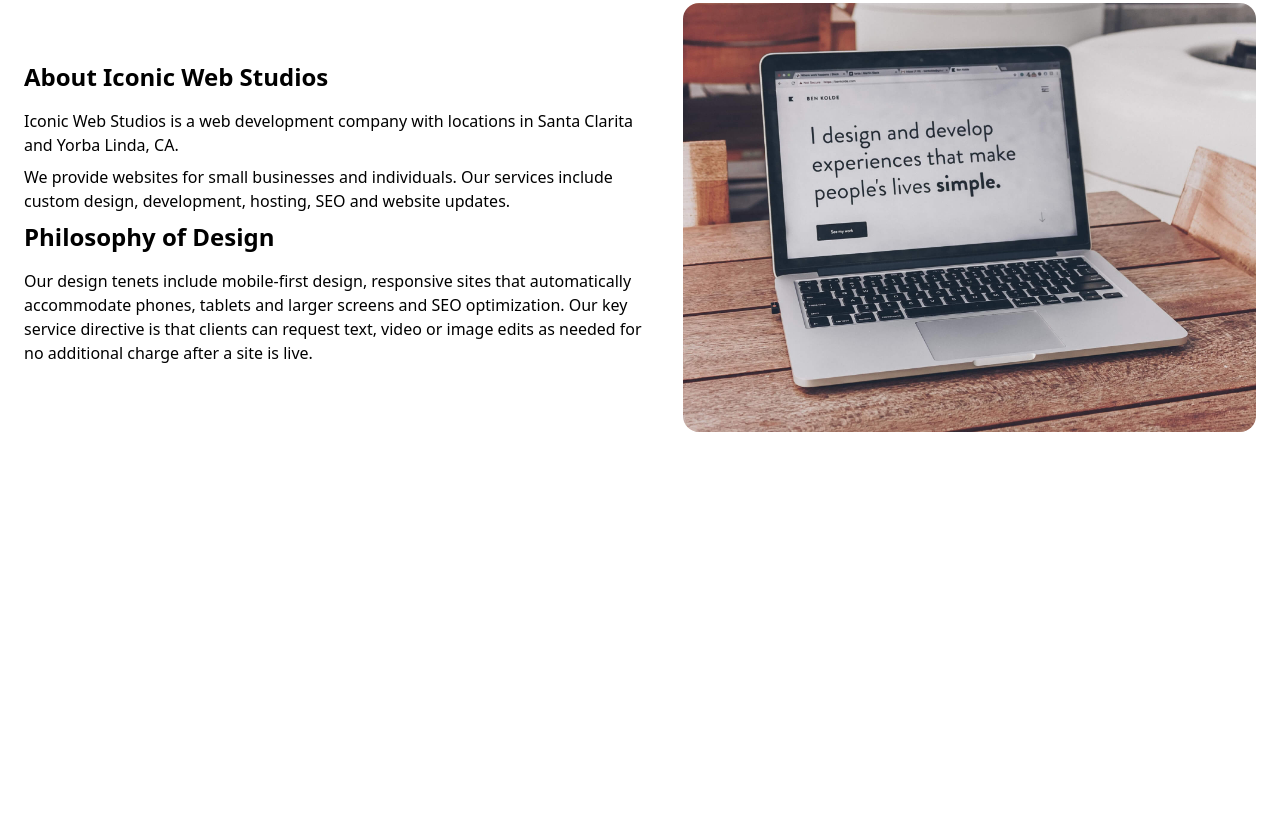
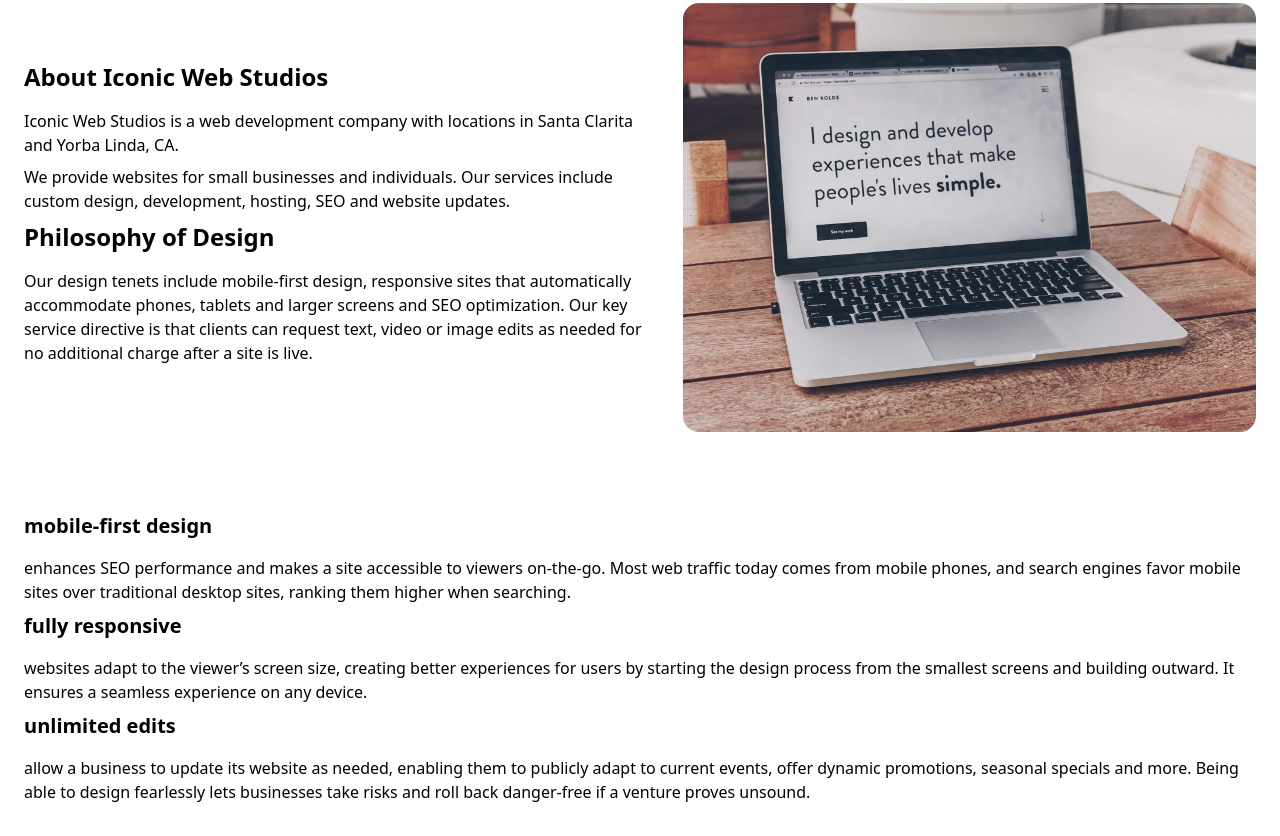
Before and after one commit to vishalicious213/tw-test-projects, a website: page src/index.html in a window 1280 px wide. Shown: the part 283-1119 px from the top of the page. Before the commit the page ends 800 px from the top, so only its background shows below. Drawn offline with Linux system fonts and the light colour scheme.

Commit message:
index.html: adding content

```diff
--- a/src/index.html
+++ b/src/index.html
@@ -20,14 +20,29 @@
 
     <section class="container mx-auto p-6 md:flex gap-6 items-center">
         <div>
-            <h2 class="h2">About Iconic Web Studios</h2>
+            <h2>About Iconic Web Studios</h2>
             <p class="body-text">Iconic Web Studios is a web development company with locations in Santa Clarita and Yorba Linda, CA.</p>
             <p class="body-text">We provide websites for small businesses and individuals. Our services include custom design, development, hosting, SEO and website updates.</p>
-            <h2 class="h2">Philosophy of Design</h2>
+            <h2>Philosophy of Design</h2>
             <p class="body-text">Our design tenets include mobile-first design, responsive sites that automatically accommodate phones, tablets and larger screens and SEO optimization. Our key service directive is that clients can request text, video or image edits as needed for no additional charge after a site is live.</p>
         </div>
         <div class="my-8">
             <img class="rounded-2xl" src="/img/index/apple-union-square-san-fran.jpg" alt="laptop computer with 'I design and develop experiences that make people's lives simple' onscreen in large letters">
+        </div>
+    </section>
+
+    <section class="container mx-auto p-6">
+        <div>
+            <h3>mobile-first design</h3>
+            <p class="body-text">enhances SEO performance and makes a site accessible to viewers on-the-go. Most web traffic today comes from mobile phones, and search engines favor mobile sites over traditional desktop sites, ranking them higher when searching.</p>
+        </div>
+        <div>
+            <h3>fully responsive</h3>
+            <p class="body-text">websites adapt to the viewer’s screen size, creating better experiences for users by starting the design process from the smallest screens and building outward. It ensures a seamless experience on any device.</p>
+        </div>
+        <div>
+            <h3>unlimited edits</h3>
+            <p class="body-text">allow a business to update its website as needed, enabling them to publicly adapt to current events, offer dynamic promotions, seasonal specials and more. Being able to design fearlessly lets businesses take risks and roll back danger-free if a venture proves unsound.</p>
         </div>
     </section>
 
--- a/src/main.css
+++ b/src/main.css
@@ -3,8 +3,12 @@
 @tailwind utilities;
 
 @layer components {
-    .h2 {
+    h2 {
         @apply text-2xl font-semibold mb-4;
+    }
+
+    h3 {
+        @apply text-xl font-semibold mb-4;
     }
 
     .body-text {
```
Also changed, not shown: src/tailwind.css.
